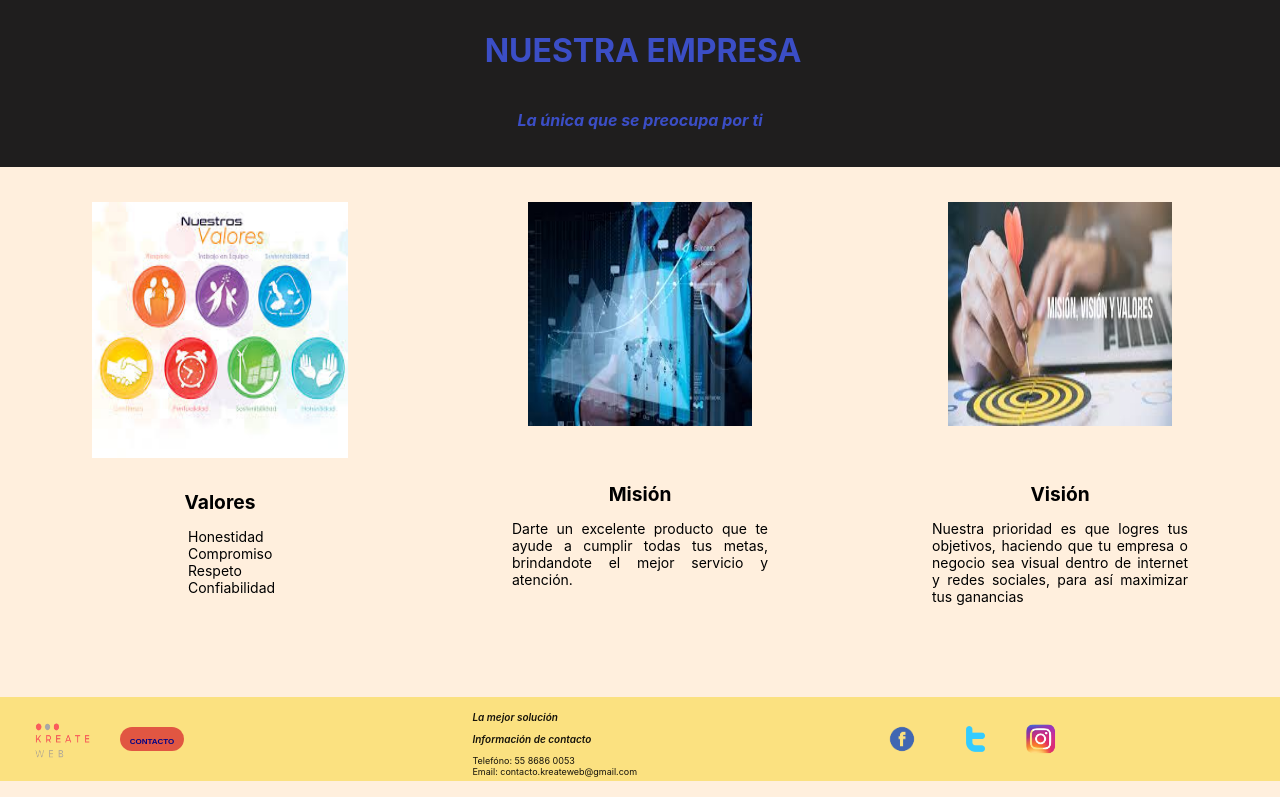
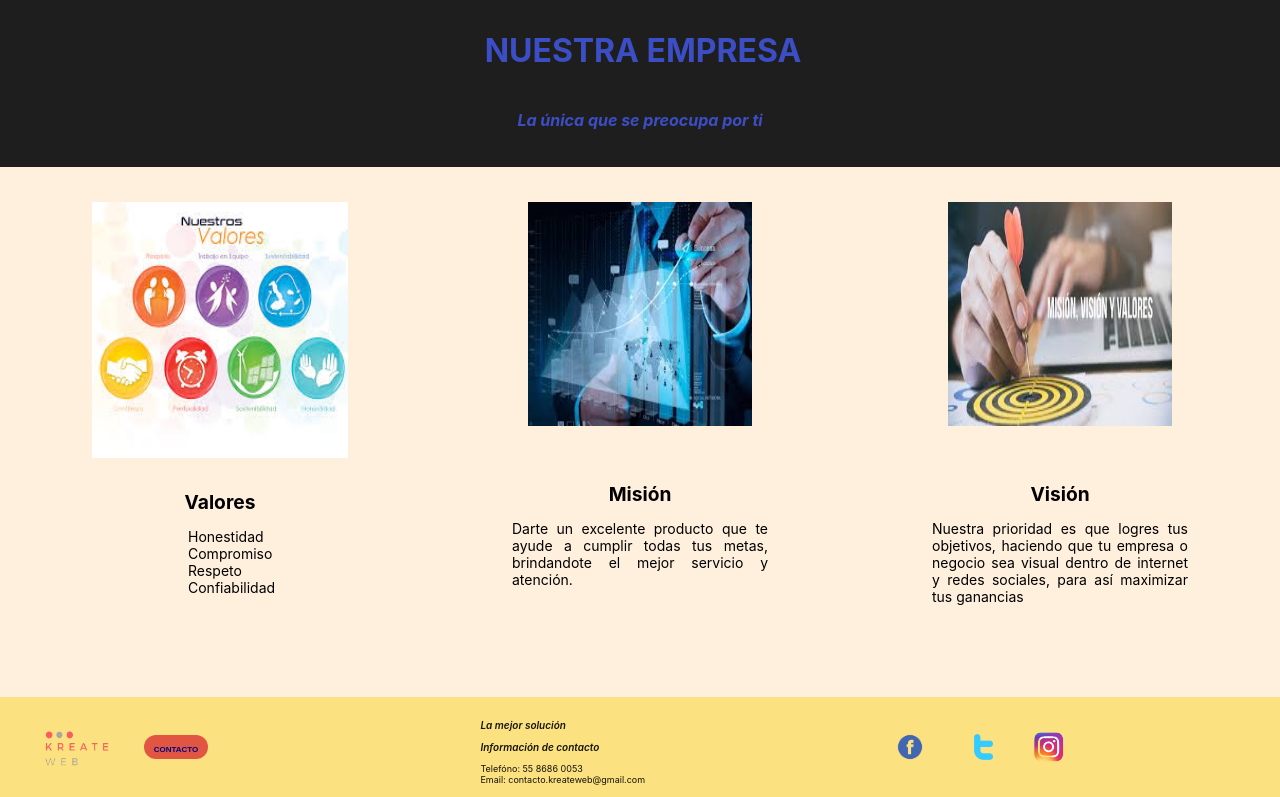
Before and after one commit to AnnMtz/Kreate-Web, a React (Create React App) app: page /us in a window 1280 px wide. Shown: the part 539-1336 px from the top of the page. Built offline with nearby package versions, Linux system fonts and the light colour scheme.

Commit message:
adding changes}

```diff
--- a/src/components/carrusel.js/Carrusel.js
+++ b/src/components/carrusel.js/Carrusel.js
@@ -8,7 +8,7 @@ const Carrusel = ({images}) => {
     const timer = setTimeout(() => {
         console.log('change');
         setActualImg(actualImg === 0 ? quantity - 1 : actualImg -1)
-    }, 5000)
+    }, 50000)
 
     return (
         <div className={styles.container}>
--- a/src/components/carrusel.js/carrusel.module.css
+++ b/src/components/carrusel.js/carrusel.module.css
@@ -9,8 +9,10 @@
 }
 
 .slides {
-    height: 20rem;
-    width: 30rem;
+    /* height: 20rem;
+    width: 30rem; */
+    height: 30rem;
+    width: 40rem;
     border-radius: 38px;
 }
 
@@ -31,28 +33,28 @@
 
 @media screen and (max-width: 420px) {
     .slides {
-        height: 16rem;
-        width: 16rem;
+        height: 14rem;
+        width: 14rem;
     }
 }
 
 @media (min-width: 768px) {
     .slides {
-        height: 25rem;
-        width: 30rem;
+        height: 22rem;
+        width: 24rem;
     }
 }
 
 @media (min-width: 1024px) {
     .slides {
-        height: 40rem;
-        width: 45rem;
+        height: 30rem;
+        width: 30rem;
     }
 }
 
 @media screen and (min-width: 1280px) {
     .slides {
         height: 30rem;
-        width: 50rem;
+        width: 40rem;
     }
 }
--- a/src/components/footer/footer.module.css
+++ b/src/components/footer/footer.module.css
@@ -12,9 +12,7 @@ footer {
     width: 100vw;
     margin-top: 4rem;
     padding: .5rem;
-    /* background-color: #ff820aa6; */
     background-color: #FBE180;
-    /* opacity: .9; */
 }
 
 .logo-container {
@@ -93,7 +91,7 @@ footer {
 
 @media screen and (max-width: 420px) {
     .footer {
-        padding: 0;
+        padding: 0.2;
     }
 
     .logo-container {
@@ -102,8 +100,8 @@ footer {
     }
 
     .logo {
-        width: 3rem;
-        height: 2rem;
+        width: 4rem;
+        height: 3rem;
     }
 
     #btn {
@@ -152,13 +150,13 @@ footer {
 
 @media (min-width: 768px) {
     .footer {
-        padding: 0;
+        padding: .5rem;
         width: 100vw;
     }
 
     .logo {
-        width: 4rem;
-        height: 3rem;
+        width: 5rem;
+        height: 4rem;
     }
 
     .btn {
@@ -192,16 +190,12 @@ footer {
     }
 }
 
-@media only screen and (min-width: 820px) and (max-width: 912px) {
-    footer {
-        position: fixed;
-        bottom: 0;
+@media screen and (min-width: 1280px) {
+    .footer {
+        padding: .5rem;
     }
-}
-
-@media screen and (min-width: 1280px) {
     .logo {
-        width: 6rem;
+        width: 7rem;
         height: 5rem;
     }
 
--- a/src/components/main/main.module.css
+++ b/src/components/main/main.module.css
@@ -75,7 +75,7 @@
     }
 }
 
-@media (min-width: 1024px) {
+/* @media (min-width: 1024px) {
     .main-row {
         flex-direction: row;
     }
@@ -93,10 +93,11 @@
     .card-img {
         height: 8rem;
     }
-}
+} */
 
 @media screen and (min-width: 1280px) {
     .main-row {
+        flex-direction: row;
         justify-content: space-evenly;
         width: 100vw;
     }
--- a/src/index.css
+++ b/src/index.css
@@ -12,3 +12,7 @@ code {
   font-family: source-code-pro, Menlo, Monaco, Consolas, 'Courier New',
     monospace;
 }
+
+#container {
+  overflow: hidden;
+}
```
